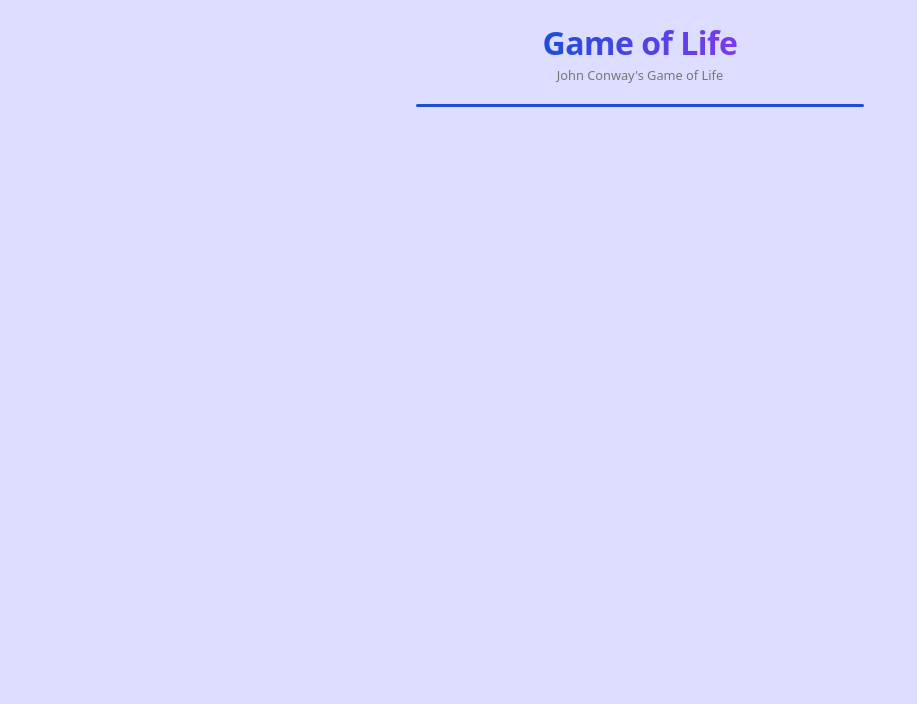
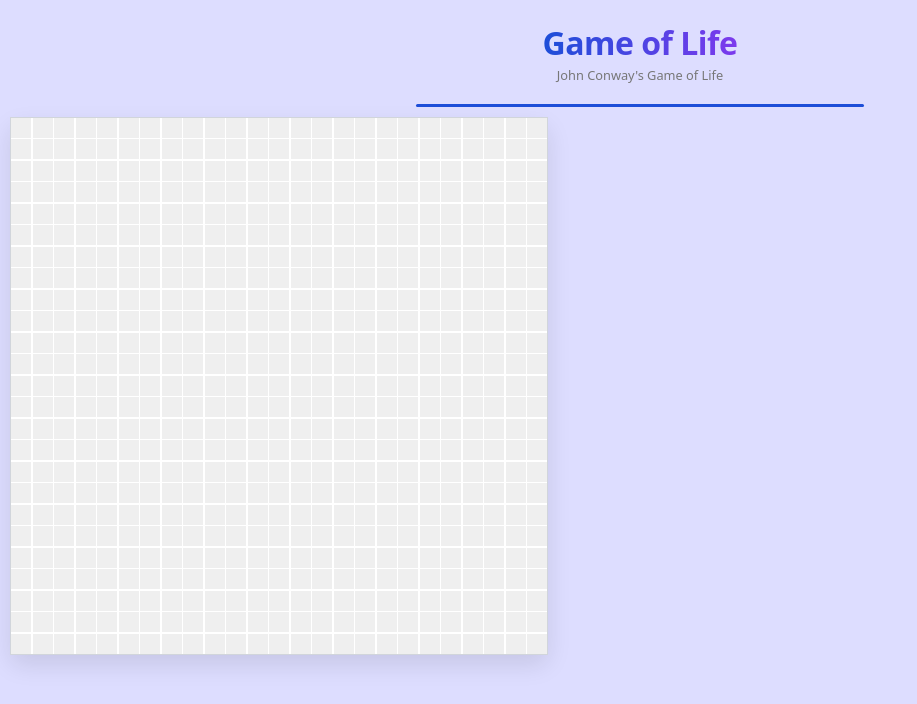
Before and after one commit to prathmyx/GameOfLife, a website: page index.html in a window 1280 px wide. Shown: the whole page, without its empty margins (0-917 px from the left). Drawn offline with Linux system fonts and the light colour scheme.

Commit message:
feat:added board

```diff
--- a/index.html
+++ b/index.html
@@ -10,7 +10,7 @@
             <p class="subtitle">John Conway's Game of Life</p>
             <div class="divider"></div>
         </div>
-        <div id="container">
+        <div class="container">
             <div id="main-board"></div>
         </div>
         <script type="module" src="./public/script/main.js"></script>
--- a/public/script/main.js
+++ b/public/script/main.js
@@ -0,0 +1,9 @@
+const board = document.getElementById('main-board');
+
+const COL = 25;
+const ROW = 25;
+
+for (let i = 0; i < COL * ROW; i++) {
+    let li = document.createElement('button');
+    board.appendChild(li);
+}
--- a/public/style.css
+++ b/public/style.css
@@ -49,7 +49,38 @@ body {
     border-radius: 2px;
 }
 
-#container {
+.container {
+    display: flex;
+    flex-direction: column;
+    align-items: center;
+
+    margin: 10px;
     background-color: var(--container);
     border-radius: 10px;
+
+    box-shadow: 0 10px 25px rgba(0,0,0,0.1);
+
+    min-height: 20vh;
+    height: fit-content;
+    width: fit-content;
 }
+
+#main-board {
+    display: grid;
+    grid-template-columns: repeat(25, 20px);
+    grid-auto-rows: 20px;
+    gap: 1.5px;
+
+    border: 1px solid #d1d5db;
+
+    width: fit-content;
+}
+
+#main-board button {
+    width: 100%;
+    height: 100%;
+
+    border: none;
+
+    cursor: pointer;
+}
```
